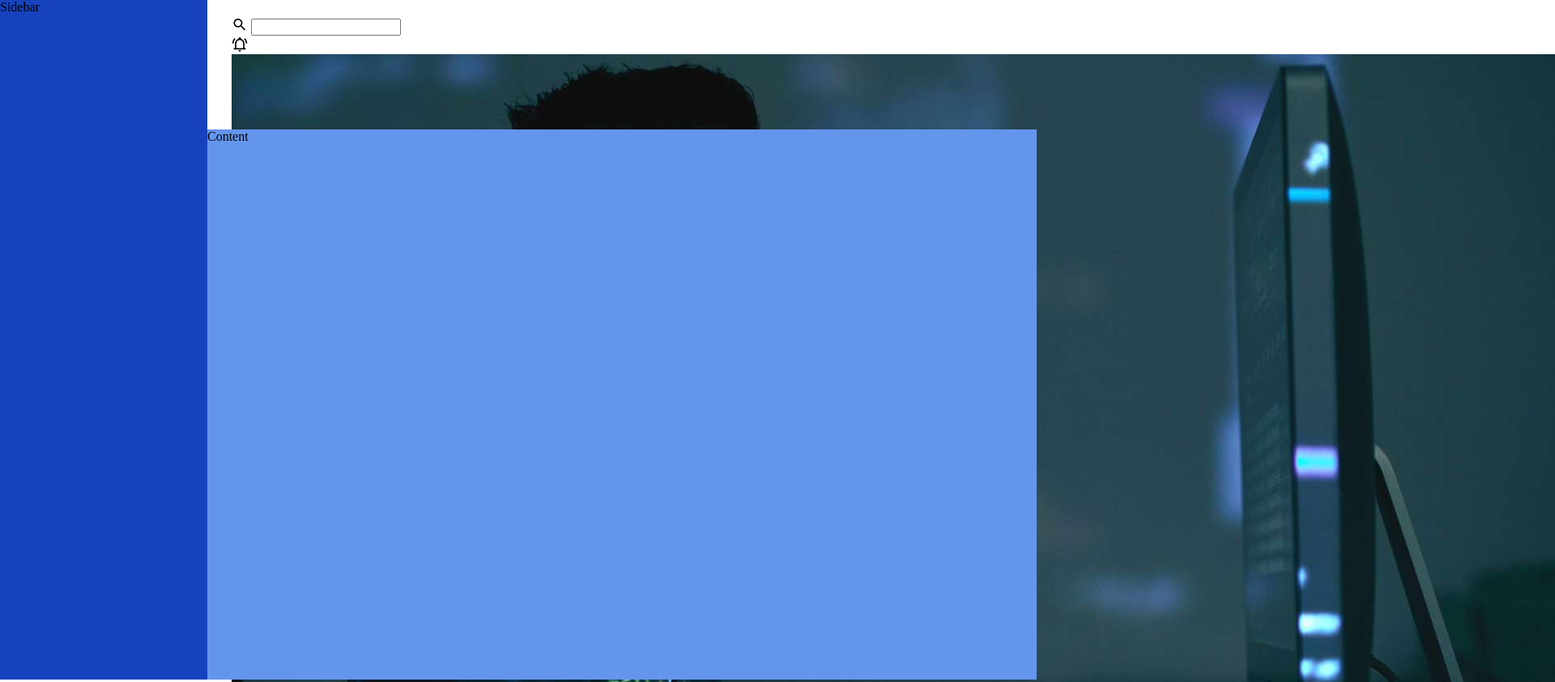
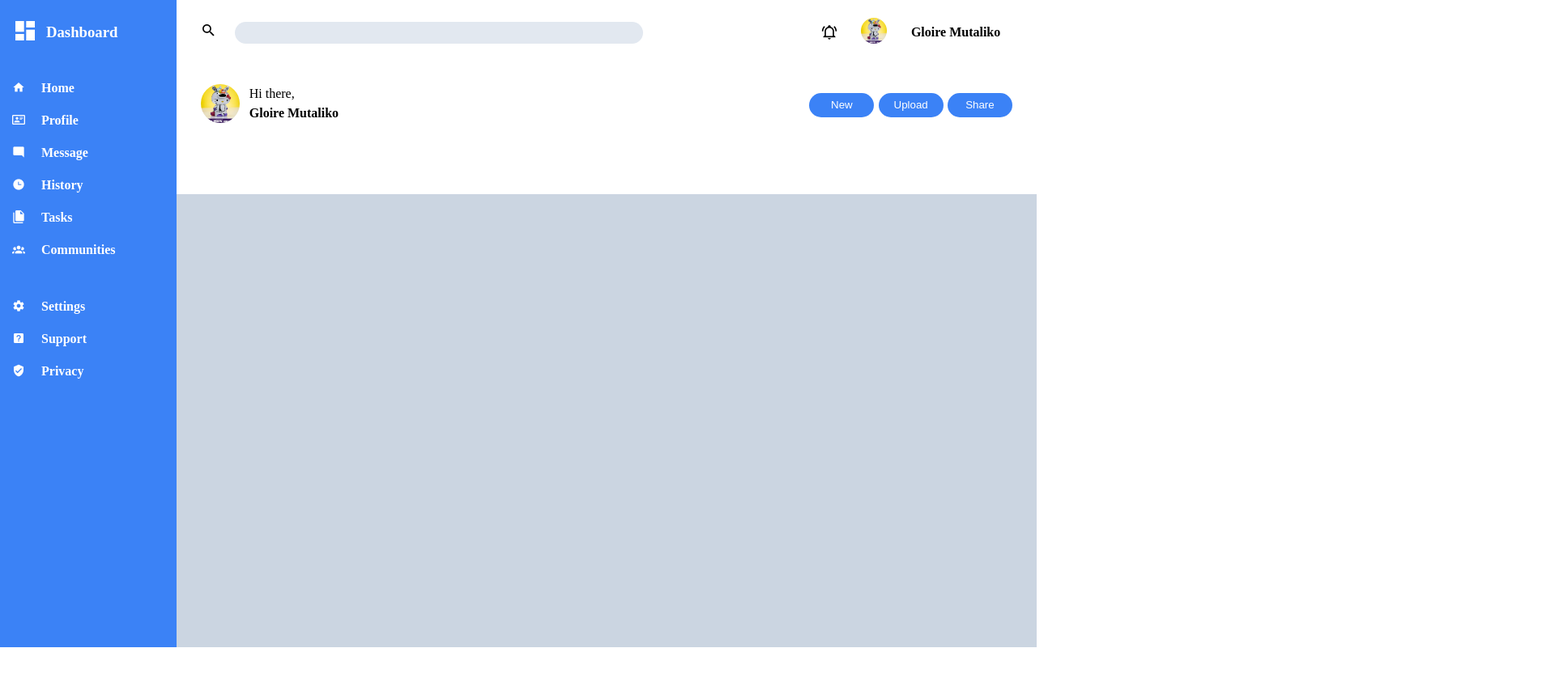
Before and after one commit to GloireMutaliko21/dashboard-gda, a plain HTML site: page index.html in a window 1280 px wide. Shown: the top 843 px of the page at 81% size, 1920 px wide, since content can reach past the window. After the commit the page ends 800 px from the top, so only its background shows below. Drawn offline with Linux system fonts and the light colour scheme.

Commit message:
style: navbar and sidebar

```diff
--- a/index.html
+++ b/index.html
@@ -13,17 +13,67 @@
 <body>
     <header>
         <div class="search">
-            <span class="mdi mdi-magnify" style="font-size: 20px; "></span>
-            <input type="text" id="rechercher">
+            <div class="rech">
+                <span class="mdi mdi-magnify" style="font-size: 20px; "></span>
+                <input type="text" id="rechercher">
+            </div>
             <div class="notif_profil">
-                <span class="mdi mdi-bell-ring-outline" style="font-size: 20px; "></span>
-                <img src="assets/dev wallpaper.jpg" alt="">
+                <div><span class="mdi mdi-bell-ring-outline" style="font-size: 20px; " id="notification"></span></div>
+                <div><img src="assets/profile.webp" alt="" id="profil"></div>
+                <div>
+                    <h4 id="name">Gloire Mutaliko</h4>
+                </div>
+            </div>
+        </div>
+        <div class="commandes">
+            <div class="info">
+                <div><img src="assets/profile.webp" alt="" id="profil2"></div>
+                <div>
+                    <p>Hi there,<h4 class="">Gloire Mutaliko</h4></p>
+                </div>
+            </div>
+            <div class="boutons">
+                <input type="submit" value="New">
+                <input type="submit" value="Upload">
+                <input type="submit" value="Share">
             </div>
         </div>
         <div class=""></div>
     </header>
-    <div class="sideMenu">Sidebar</div>
-    <main>Content</main>
+    <div class="sidebar">
+        <div class="side-dash">
+            <span class="mdi mdi-view-dashboard"></span><h3>Dashboard</h3>
+        </div>
+        <div class="sidebar-menu">
+            <span class="mdi mdi-home"></span><p>Home</p>
+        </div>
+        <div class="sidebar-menu">
+            <span class="mdi mdi-card-account-details-outline"></span><p>Profile</p>
+        </div>
+        <div class="sidebar-menu">
+            <span class="mdi mdi-message-reply"></span><p>Message</p>
+        </div>
+        <div class="sidebar-menu">
+            <span class="mdi mdi-clock-time-three"></span><p>History</p>
+        </div>
+        <div class="sidebar-menu">
+            <span class="mdi mdi-file-multiple"></span><p>Tasks</p>
+        </div>
+        <div class="sidebar-menu">
+            <span class="mdi mdi-account-group"></span><p>Communities</p>
+        </div>
+        <div class="sidebar-menu" id="setting">
+            <span class="mdi mdi-cog"></span><p>Settings</p>
+        </div>
+        <div class="sidebar-menu">
+            <span class="mdi mdi-help-box"></span><p>Support</p>
+        </div>
+        <div class="sidebar-menu">
+            <span class="mdi mdi-shield-check"></span><p>Privacy</p>
+        </div>
+
+    </div>
+    <main></main>
 </body>
 
 </html>
--- a/style.css
+++ b/style.css
@@ -1,27 +1,151 @@
-html, body{
+html,
+body {
     width: 100%;
     height: 100%;
     padding: 0;
     margin: 0;
 }
-body{
+
+body {
     display: grid;
-    height: 100vh;
-    grid-template: 20% 85%/ 20% 80%;
+    grid-template: 30% 70%/ 17% 83%;
     grid-template-areas:
-    "div header"
-    "div main";
+        "div header"
+        "div main";
 }
-header{
+
+header {
+    display: grid;
     background: white;
     grid-area: header;
-    padding: 20px 30px;
+    margin: 10px 30px;
 }
-.sideMenu{
-    background: rgb(22, 67, 189);
+
+#profil {
+    width: 32px;
+    height: 32px;
+    border-radius: 50%;
+    grid-area: photo;
+}
+
+.search,.commandes {
+    display: grid;
+    grid-template-columns: 60% 15% 25%;
+    grid-template-areas:
+        "rech vide notif_profil";
+    align-items: center;
+}
+
+.rech {
+    display: grid;
+    grid-template-columns: 7% 1fr;
+    grid-area: rech;
+
+}
+
+#rechercher {
+    background: #e2e8f0;
+    margin-top: 0px;
+    width: 500px;
+    height: 25px;
+    border: 0px;
+    border-radius: 19px;
+}
+
+.notif_profil {
+    display: flex;
+    align-items: center;
+    justify-content: space-around;
+    grid-area: notif_profil;
+}
+
+#notification {
+    grid-area: notif;
+}
+
+#name {
+    grid-area: nom;
+}
+
+.commandes {
+    margin-top: 20px;
+}
+.info{
+    grid-area: rech;
+    display: grid;
+    grid-template-columns: 10% 1fr;
+    grid-template-rows: 1fr 1fr;
+    grid-template-areas:
+    "img p"
+    "img h4";
+    align-items: center;
+
+}
+.info h4{
+    margin-top: -10px;
+}
+#profil2 {
+    width: 48px;
+    height: 48px;
+    border-radius: 50%;
+}
+.boutons{
+    margin-top: -80px;
+    display: flex;
+    align-items: center;
+    justify-content: space-between;
+    grid-area: notif_profil;
+}
+.boutons > input{
+    background-color: #3b82f6;
+    color: white;
+    height: 30px;
+    width: 80px;
+    border: 0px;
+    border-radius: 19px;
+    cursor: pointer;
+}
+input[type=submit]:hover {
+    color: #3b82f6;
+    background-color: rgb(208, 255, 237);
+    font-weight: bold;
+}
+.sidebar {
+    background: #3b82f6;
+    font-weight: bold;
+    color: #fff;
     grid-area: div;
 }
-main{
-    background: cornflowerblue;
+.side-dash,
+.sidebar-menu{
+    margin: -10px;
+    display: flex;
+    align-items: center;
+    padding: 0px 25px;
+    cursor: pointer;
+    transition: all 0.2s ease-in-out;
+}
+.side-dash{
+    margin-top: 10px;
+    margin-bottom: 25px;
+}
+.side-dash span{
+    font-size: 32px;
+    padding-right: 10px;
+}
+.sidebar-menu > span{
+    padding-right: 20px;
+}
+.sidebar-menu:hover,
+.side-dash:hover{
+    background-color: #fff;
+    color: #2d2b98;
+    border-radius: 50px;
+}
+#setting{
+    margin-top: 30px;
+}
+main {
+    background: #cbd5e1;
     grid-area: main;
 }
```
Also changed, not shown: assets/profile.webp (added).
